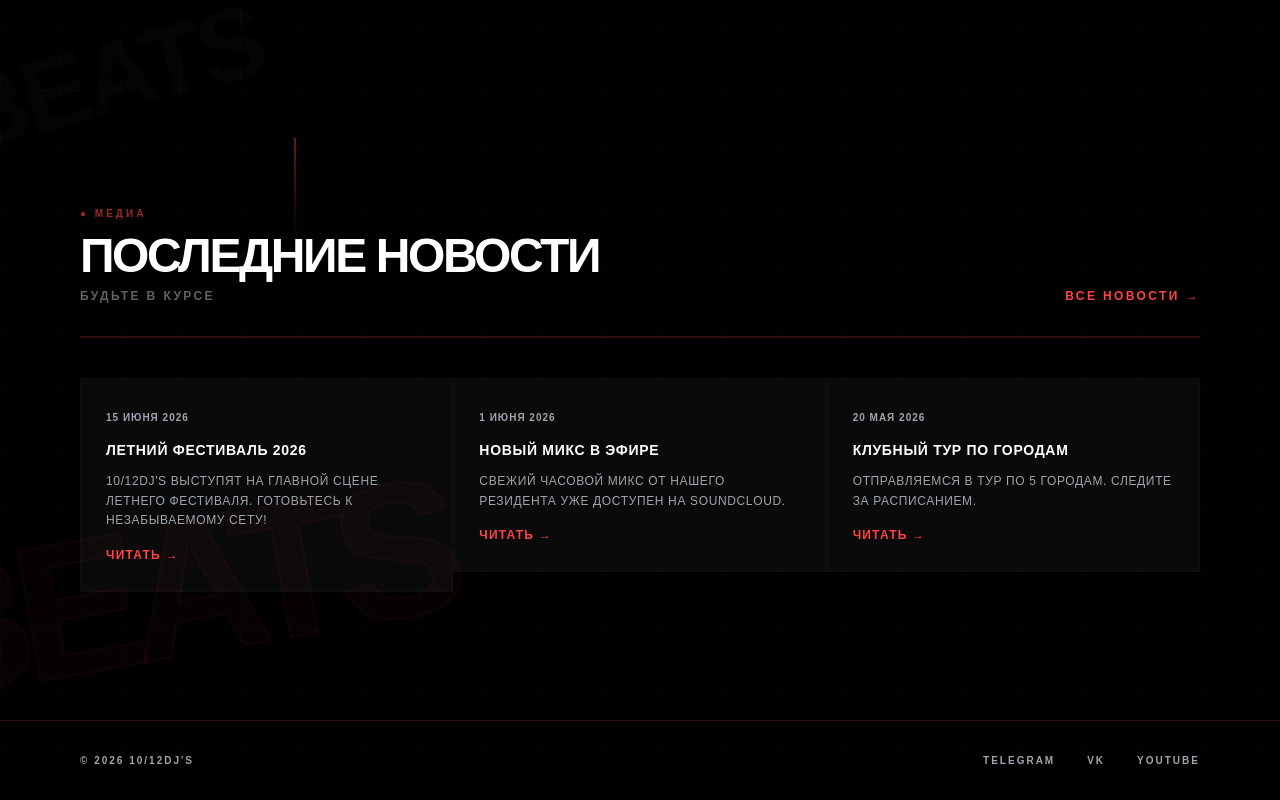
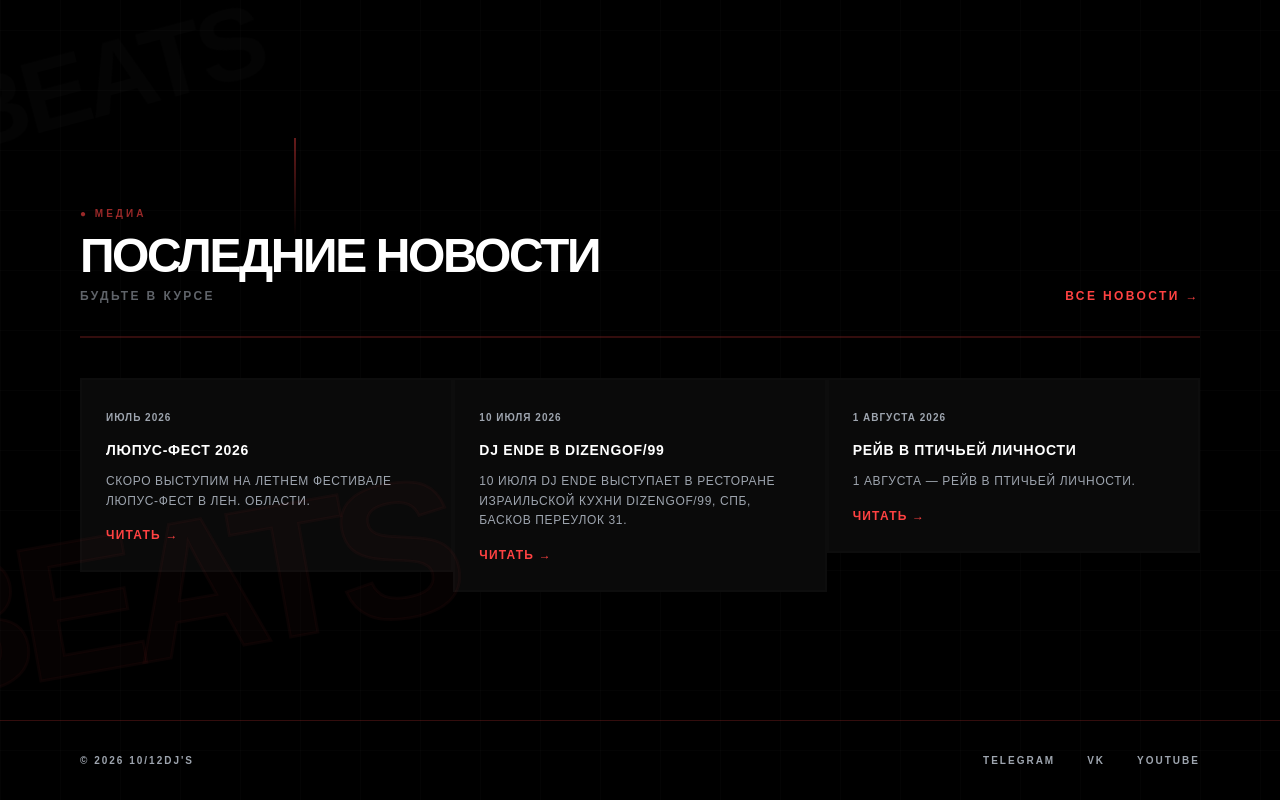
Before and after one commit to Alexander-Golomonosov/10-12djs-website, a Next.js app: page / in a window 1280 px wide. Shown: the part 1410-2210 px from the top of the page. Built offline with nearby package versions, Linux system fonts and the light colour scheme; a web font is replaced by a local one.

Commit message:
update homepage news

```diff
--- a/src/app/page.tsx
+++ b/src/app/page.tsx
@@ -4,22 +4,22 @@ import NewsCard from "@/components/NewsCard";
 
 const latestNews = [
   {
-    title: "ЛЕТНИЙ ФЕСТИВАЛЬ 2026",
-    excerpt: "10/12DJ'S ВЫСТУПЯТ НА ГЛАВНОЙ СЦЕНЕ ЛЕТНЕГО ФЕСТИВАЛЯ. ГОТОВЬТЕСЬ К НЕЗАБЫВАЕМОМУ СЕТУ!",
-    date: "15 ИЮНЯ 2026",
-    slug: "summer-festival-2026",
+    title: "ЛЮПУС-ФЕСТ 2026",
+    excerpt: "СКОРО ВЫСТУПИМ НА ЛЕТНЕМ ФЕСТИВАЛЕ ЛЮПУС-ФЕСТ В ЛЕН. ОБЛАСТИ.",
+    date: "ИЮЛЬ 2026",
+    slug: "lupus-fest",
   },
   {
-    title: "НОВЫЙ МИКС В ЭФИРЕ",
-    excerpt: "СВЕЖИЙ ЧАСОВОЙ МИКС ОТ НАШЕГО РЕЗИДЕНТА УЖЕ ДОСТУПЕН НА SOUNDCLOUD.",
-    date: "1 ИЮНЯ 2026",
-    slug: "new-mix",
+    title: "DJ ENDE В DIZENGOF/99",
+    excerpt: "10 ИЮЛЯ DJ ENDE ВЫСТУПАЕТ В РЕСТОРАНЕ ИЗРАИЛЬСКОЙ КУХНИ DIZENGOF/99, СПБ, БАСКОВ ПЕРЕУЛОК 31.",
+    date: "10 ИЮЛЯ 2026",
+    slug: "dj-ende-dizengof",
   },
   {
-    title: "КЛУБНЫЙ ТУР ПО ГОРОДАМ",
-    excerpt: "ОТПРАВЛЯЕМСЯ В ТУР ПО 5 ГОРОДАМ. СЛЕДИТЕ ЗА РАСПИСАНИЕМ.",
-    date: "20 МАЯ 2026",
-    slug: "club-tour",
+    title: "РЕЙВ В ПТИЧЬЕЙ ЛИЧНОСТИ",
+    excerpt: "1 АВГУСТА — РЕЙВ В ПТИЧЬЕЙ ЛИЧНОСТИ.",
+    date: "1 АВГУСТА 2026",
+    slug: "ptichya-lichnost",
   },
 ];
 
```
